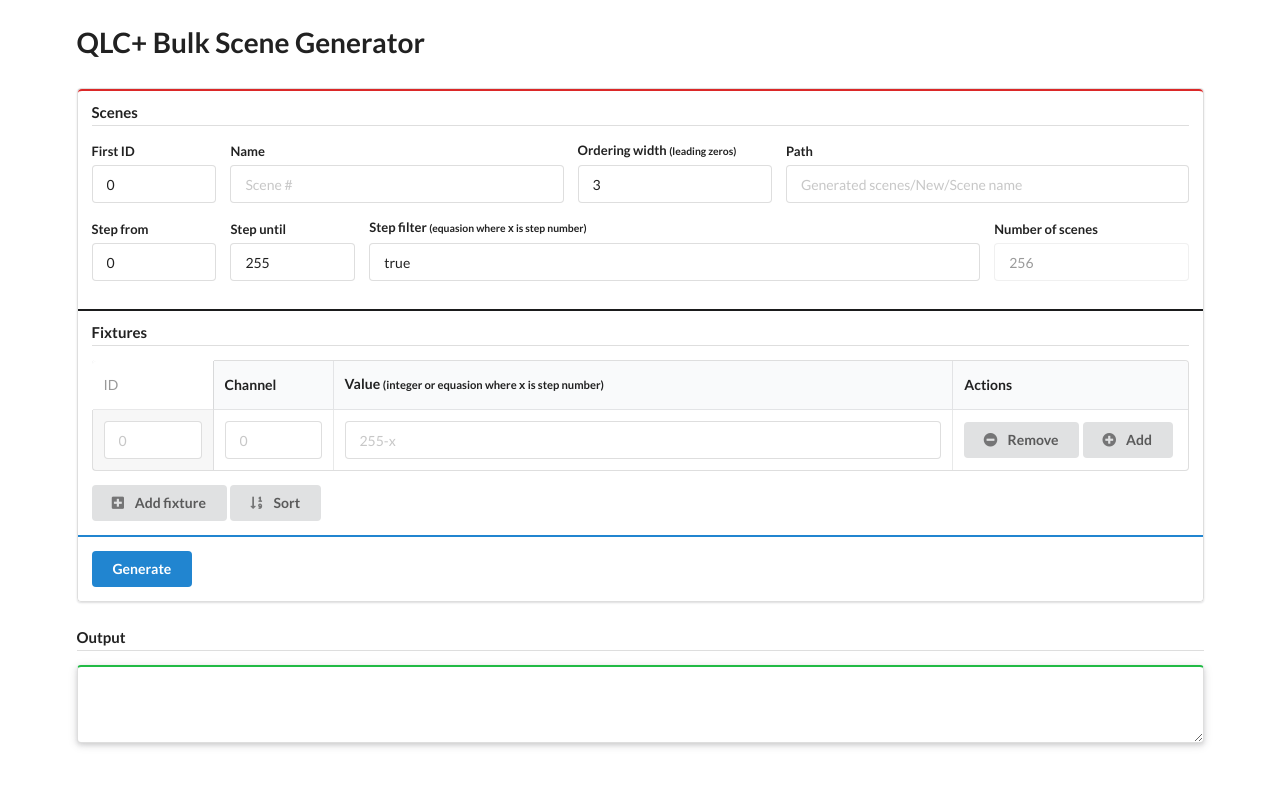
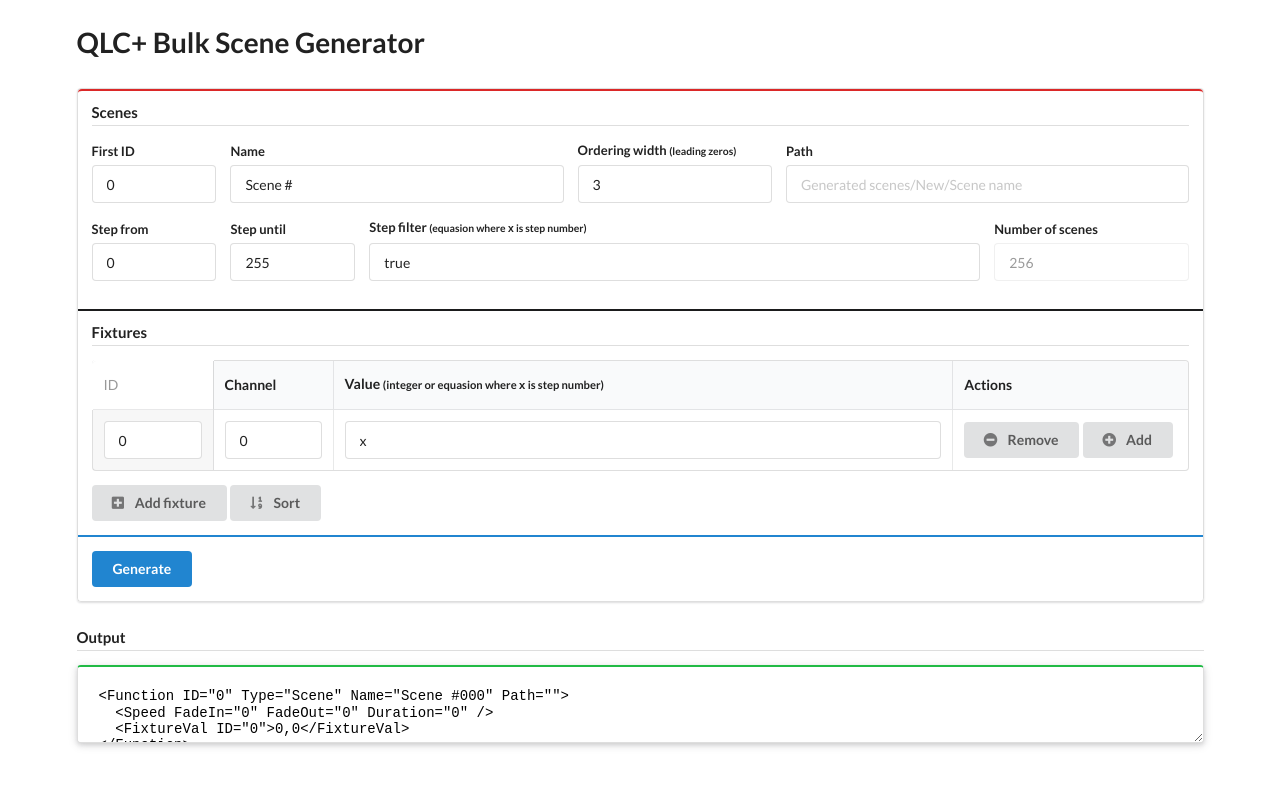
Before and after one commit to Tymek/QLC-Bulk-Scene-Generator, a Vue app: page / in a window 1280 px wide. Shown: the top 786 px of the page. Built offline with nearby package versions, Linux system fonts and the light colour scheme; what semantic-ui-vue would draw is missing.

Commit message:
Default form values - pre-generated example

```diff
--- a/src/App.vue
+++ b/src/App.vue
@@ -31,7 +31,6 @@
   methods: {
     handleFormSubmit (input) {
       const { fixtures } = input
-      console.log(fixtures.map(x => console.log(x)));
       const { startId, scene, range } = input.scenes
       const composeSceneName = (name, number, numberWidth) =>
         name + number.toString().padStart(numberWidth, '0')
--- a/src/components/Form/components/Fixtures.vue
+++ b/src/components/Form/components/Fixtures.vue
@@ -83,9 +83,13 @@
   name: "FixturesFieldset",
   props: {},
   data: () => ({
-    fixtures: [
-      createEmptyFixture(),
-    ],
+    fixtures: [{
+      id: 0,
+      channels: [{
+        id: 0,
+        value: 'x',
+      }],
+    }],
   }),
   methods: {
     setFixtureId: function (fixtureIndex, value) {
--- a/src/components/Form/components/Scenes.vue
+++ b/src/components/Form/components/Scenes.vue
@@ -94,7 +94,7 @@
   data: () => ({
     startId: 0,
     func: {
-      name: '',
+      name: 'Scene #',
       path: '',
       numberWidth: 3,
     },
@@ -108,10 +108,12 @@
     setStepStart: function (value) {
       this.step.start = parseInt(value, 10)
       if (this.step.end < this.step.start) this.step.end = this.step.start
+      this.change()
     },
     setStepEnd: function (value) {
       this.step.end = parseInt(value, 10)
       if (this.step.start > this.step.end) this.step.start = this.step.end
+      this.change()
     },
     change: function () {
       this.$emit('change', {
@@ -122,6 +124,9 @@
           range: this.filteredRange,
       })
     },
+  },
+  mounted () {
+    this.change()
   },
   computed: {
     range: function () {
--- a/src/components/Form/index.vue
+++ b/src/components/Form/index.vue
@@ -1,7 +1,7 @@
 <template>
   <form class="ui form segments">
     <ScenesFieldset @change="handleScenesChange" />
-    <FixturesFieldset @change="handleFixturesChange" />
+    <FixturesFieldset @change="handleFixturesChange" initialState="formState.fixtures" />
     <!-- <ChaserFieldset @change="handleChaserChange" /> -->
     <div class="ui blue segment">
       <div class="ui primary button" @click="generate">Generate</div>
@@ -30,7 +30,13 @@
   data: () => ({
     formState: {
       scenes: {},
-      fixtures: [],
+      fixtures: [{
+        id: 0,
+        channels: [{
+          id: 0,
+          value: 'x',
+        }],
+      }],
       chaser: {},
     },
   }),
@@ -63,6 +69,9 @@
       this.$emit('submit', this.formState)
     }
   },
+  mounted () {
+    this.generate()
+  },
   components: {
     ScenesFieldset,
     FixturesFieldset,
```
Also changed, not shown: 1 other file (tests, documents, lock files or other folders).
